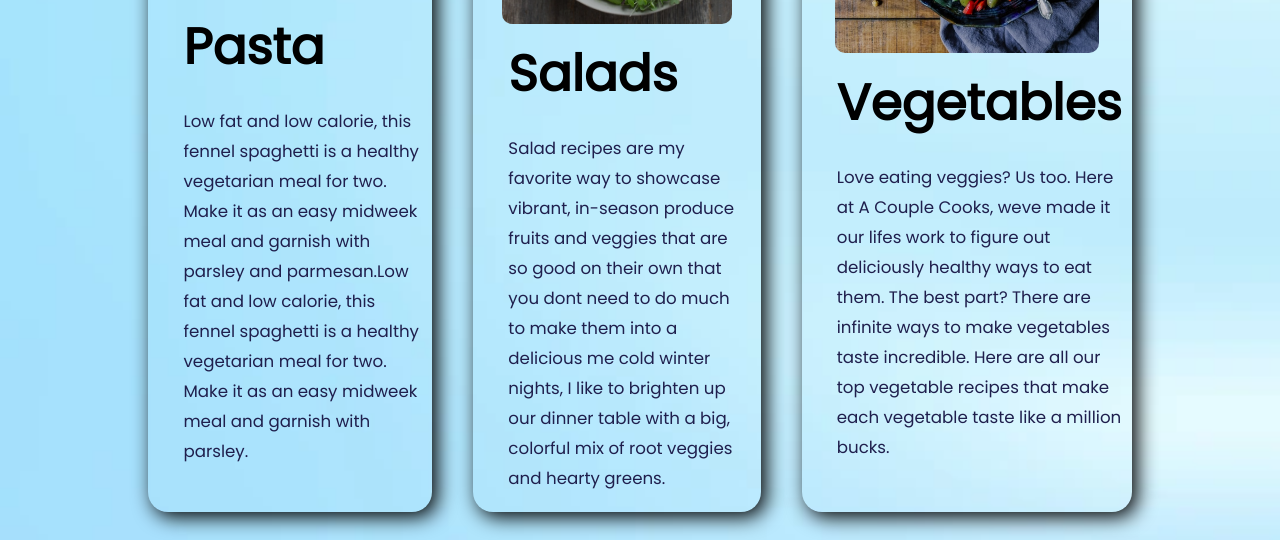
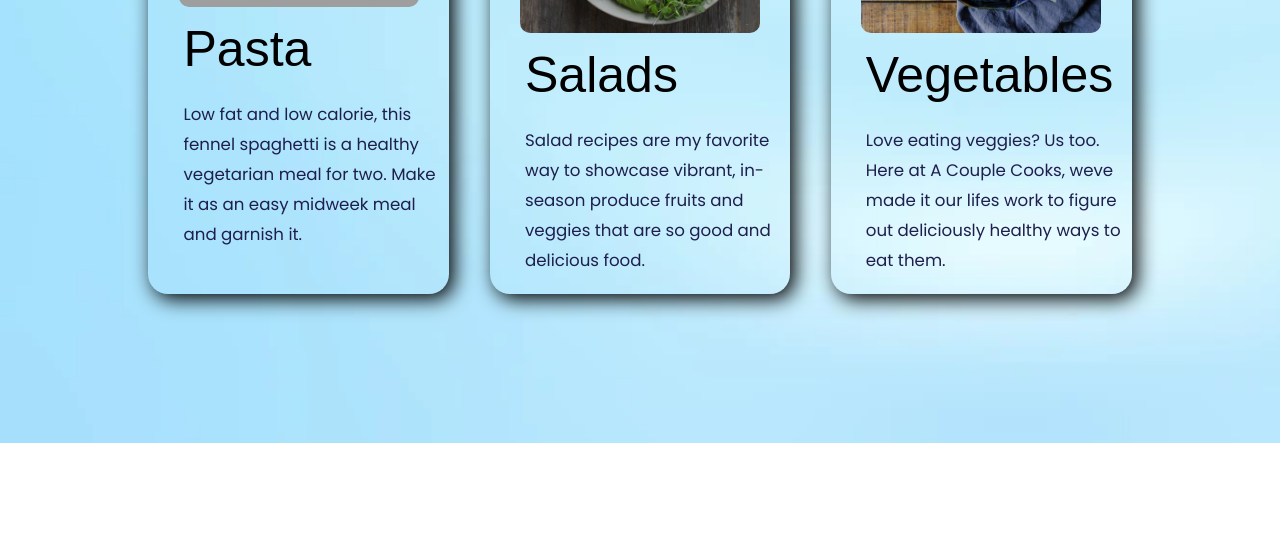
Before and after one commit to ANINDA04801/food-network, a plain HTML site: page index.html in a window 1280 px wide. Shown: the part 2049-2589 px from the top of the page. After the commit the page ends 2492 px from the top, so only its background shows below. Drawn offline with Linux system fonts and the light colour scheme; grey boxes are pictures that could not be loaded.

Commit message:
first commit

```diff
--- a/index.html
+++ b/index.html
@@ -54,12 +54,10 @@
             <div class="food"><img src="images/Project Cover7.png" alt="">
                 <div class="food-text">
                     <h4>Pasta</h4>
-                    <p><small>Low fat and low calorie, this fennel spaghetti is a healthy vegetarian meal for two. Make
-                            it as
-                            an easy midweek meal and garnish with parsley and parmesan.Low fat and low calorie, this
+                    <p><small>Low fat and low calorie, this
                             fennel
                             spaghetti is a healthy vegetarian meal for two. Make it as
-                            an easy midweek meal and garnish with parsley.</small></p>
+                            an easy midweek meal and garnish it.</small></p>
                 </div>
             </div>
             <div class="food"><img src="images/Project Cover5.png" alt="">
@@ -68,11 +66,8 @@
                     <p><small>Salad recipes are my favorite way to showcase vibrant, in-season produce fruits and
                             veggies
                             that
-                            are so good on their own that you dont need to do much to make them into a delicious me cold
-                            winter nights, I like to brighten up our dinner table with a big, colorful mix of root
-                            veggies
-                            and
-                            hearty greens.</small> </p>
+                            are so good and delicious
+                            food.</small> </p>
                 </div>
             </div>
             <div class="food"><img src="images/Project Cover8.png" alt="">
@@ -80,11 +75,7 @@
                     <h4>Vegetables</h4>
                     <p><small>Love eating veggies? Us too. Here at A Couple Cooks, weve made it our lifes work to figure
                             out
-                            deliciously healthy ways to eat them. The best part? There are infinite ways to make
-                            vegetables
-                            taste incredible. Here are all our top vegetable recipes that make each vegetable taste like
-                            a
-                            million bucks.</small></p>
+                            deliciously healthy ways to eat them. </small></p>
                 </div>
             </div>
         </div>
--- a/style.css
+++ b/style.css
@@ -110,7 +110,8 @@ h3 {
 }
 
 h4 {
-
+    font-family: Arial, Helvetica, sans-serif;
+    font-weight: 400;
     font-size: 50px;
     color: black;
     margin: 0%;
```
